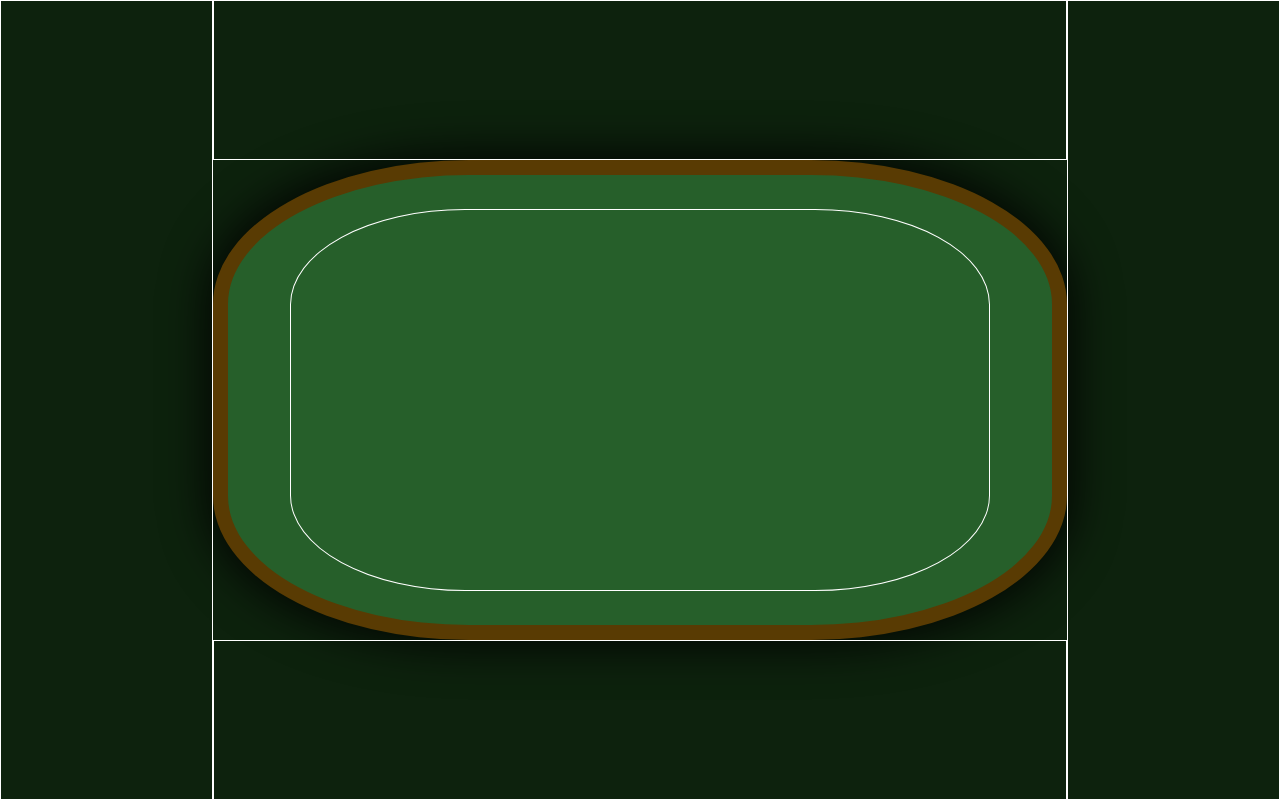
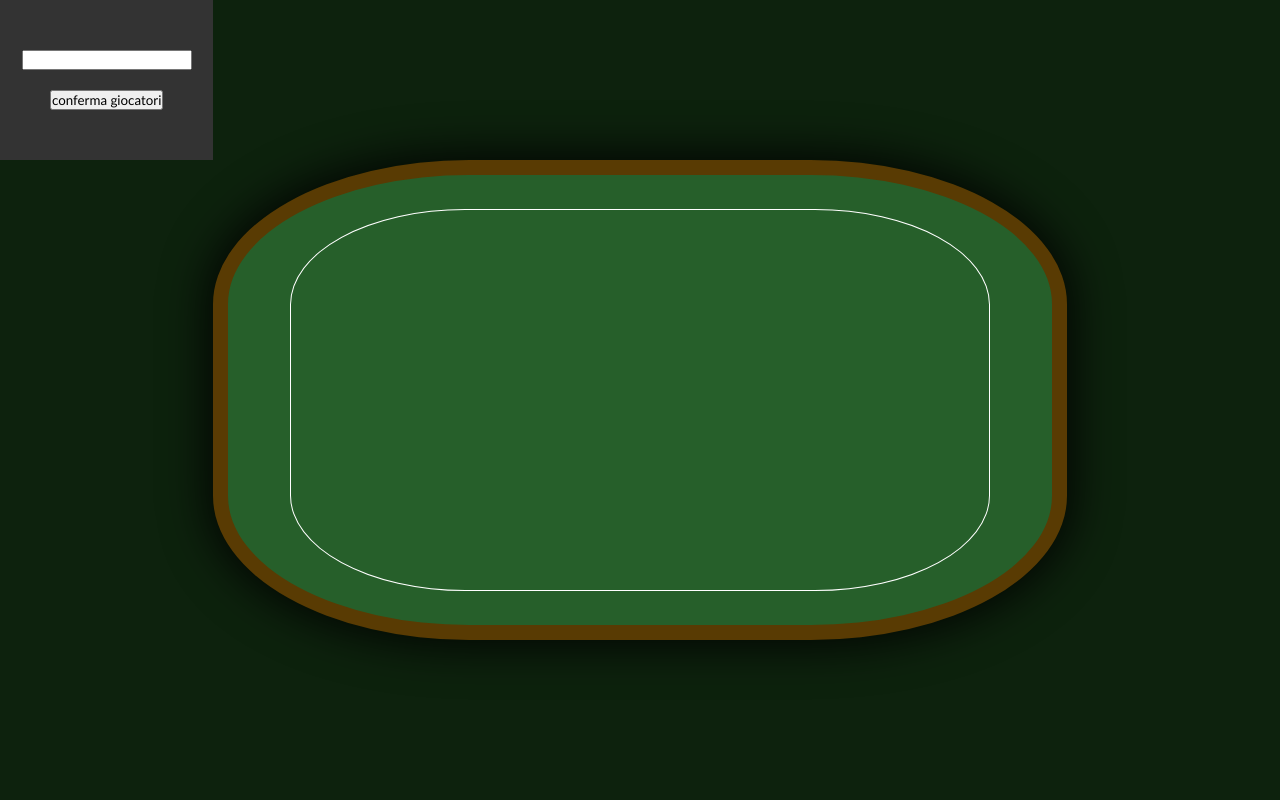
Before and after one commit to SublimedApple58/poker, a React (Vite) app: page / in a window 1280 px wide. Built offline with nearby package versions, Linux system fonts and the light colour scheme.

Commit message:
aggiunto selettore giocatori

```diff
--- a/src/App.css
+++ b/src/App.css
@@ -17,13 +17,11 @@ body{
     display: grid;
     grid-template-rows: 1fr 1fr 1fr 1fr 1fr;
     grid-template-columns: 1fr 1fr 1fr 1fr 1fr 1fr;
-    grid-template-areas: 'l t t t t r'
+    grid-template-areas: 'f t t t t r'
                         'l c c c c r'
                         'l c c c c r'
                         'l c c c c r'
-                        'l b b b b r';
-
-
+                        'w b b b b r';
 }
 
 
@@ -57,9 +55,28 @@ body{
     grid-area: l
 }
 
-.left, .top, .right, .bottom{
-    border: 1px solid white;
+.form{
+    grid-area: f;
+    height: 100%;
+    width: 100%;
+    background: #333;
     display: flex;
+    flex-direction: column;
+    justify-content: center;
+    align-items: center;
+    gap: 20px
+}
+
+.top, .bottom{
+    display: flex;
+    justify-content: center;
+    align-items: center;
+    gap: 40px;
+}
+
+.left, .right{
+    display: flex;
+    flex-direction: column;
     justify-content: center;
     align-items: center;
     gap: 40px;
--- a/src/App.tsx
+++ b/src/App.tsx
@@ -1,21 +1,73 @@
 // import {BrowserRouter as Router, Routes, Route} from 'react-router-dom'
+import {useSelector } from 'react-redux/es/hooks/useSelector';
+import { useDispatch } from 'react-redux';
+import { RootState } from './state/store';
+import { choise } from './state/formPlayer/playerSlice';
+import { useRef } from 'react'
 import './App.css'
-// import Player from './components/Player/Player';
+import Player from './components/Player/Player';
 
 function App() {
 
-    const numberPlayer = 2;
+    const numberPlayer = useSelector((state: RootState)=> state.giocatori.nplayer);
+    const riferimento = useRef(null);
+    const dispatch = useDispatch();
 
+
+    let posizioneGiocatori: number[][] = [[], [], [], []]
+
+    /*
+
+    algoritmo per scelta posizioni deve:
+    mettere il primo giocatore alla posizione bottom [0], secondo posizione left [1], terzo posizione top [2], quarto posizione right [3] etc...
+
+    */
+    let conto = 0
+    for(let i = 1; i<=numberPlayer; i++){
+      if(conto>3){
+        conto = 0;
+      }
+      posizioneGiocatori[conto].push(1)
+      // posizioneGiocatori[conto].push(1);
+      conto++
+    }
+
+    const styleBottone ={
+      color: "black"
+    }
+
+    const styleInput = {
+      color: "black"
+    }
+
+    console.log(posizioneGiocatori)
+    let keys = 0
 
 
   return (
     <>
           <div className="contenitore">
+          <div className="form">
+            <input type="number" ref={riferimento}  style={styleInput}/>
+            <button style={styleBottone} onClick={()=>dispatch(choise(riferimento.current!.value))}>conferma giocatori</button>
+          </div>
               <div className='tavolo'><div className="rows"></div></div>
-              <div className='top'></div>
-              <div className='bottom'></div>
-              <div className='right'></div>
-              <div className='left'></div>
+              <div className='bottom'>{posizioneGiocatori[0].map(()=>{
+                keys++
+               return <Player key={keys}/>
+              })}</div>
+              <div className='left'>{posizioneGiocatori[1].map(()=>{
+                keys++
+               return <Player key={keys}/>
+              })}</div>
+              <div className='top'>{posizioneGiocatori[2].map(()=>{
+                keys++
+               return <Player key={keys}/>
+              })}</div>
+              <div className='right'>{posizioneGiocatori[3].map(()=>{
+                keys++
+               return <Player key={keys}/>
+              })}</div>
           </div>
     </>
   )
--- /dev/null
+++ b/src/state/formPlayer/playerSlice.ts
@@ -0,0 +1,22 @@
+import { createSlice } from "@reduxjs/toolkit";
+
+interface numberPlayer{
+    nplayer: number
+}
+
+const initialState: numberPlayer = {
+    nplayer: 0
+};
+
+const playerSlice = createSlice({
+    name: "numberPlayer",
+    initialState,
+    reducers: {
+        choise: (state, action) => {
+            state.nplayer = action.payload;
+        }
+    }
+})
+
+export default playerSlice.reducer;
+export const {choise} = playerSlice.actions;
--- a/src/state/store.ts
+++ b/src/state/store.ts
@@ -1,7 +1,11 @@
 import { configureStore } from "@reduxjs/toolkit";
+import playerSlice from "./formPlayer/playerSlice";
 
 const store = configureStore({
-    reducer: {}
+    reducer: {
+        // giocatori:
+        giocatori: playerSlice,
+    }
 })
 
 export default store;
```
